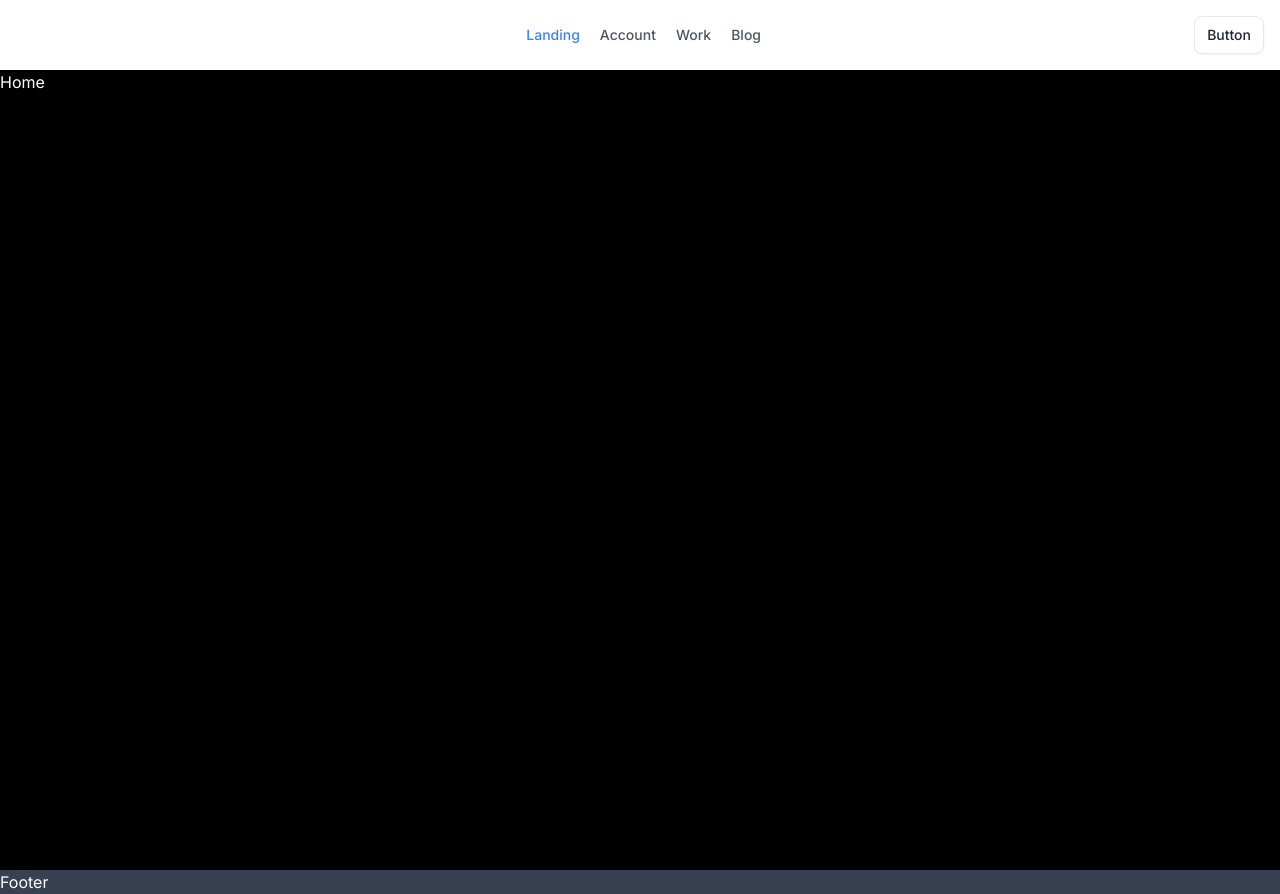
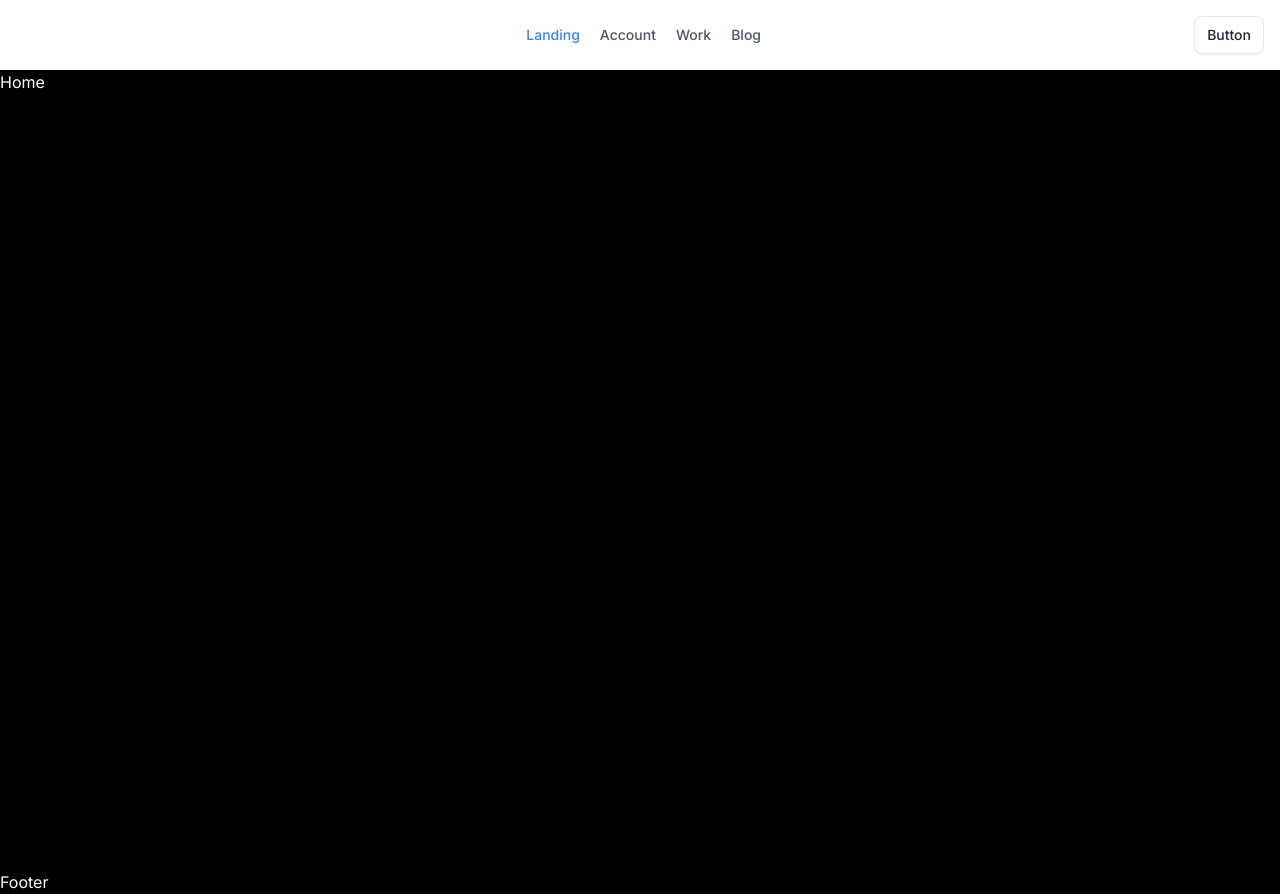
Before and after one commit to MikeeOo/rct.devshop-app, a React (Vite) app: page / in a window 1280 px wide. Built offline with nearby package versions, Linux system fonts and the light colour scheme.

Commit message:
changed global background color

```diff
--- a/src/App.tsx
+++ b/src/App.tsx
@@ -19,7 +19,7 @@ export default function App(): JSX.Element {
     }, [location.pathname]);
 
     return (
-        <div className="font-headings bg-gray-700 text-white">
+        <div className="bg-black font-headings text-white">
             <Default />
         </div>
     );
```
